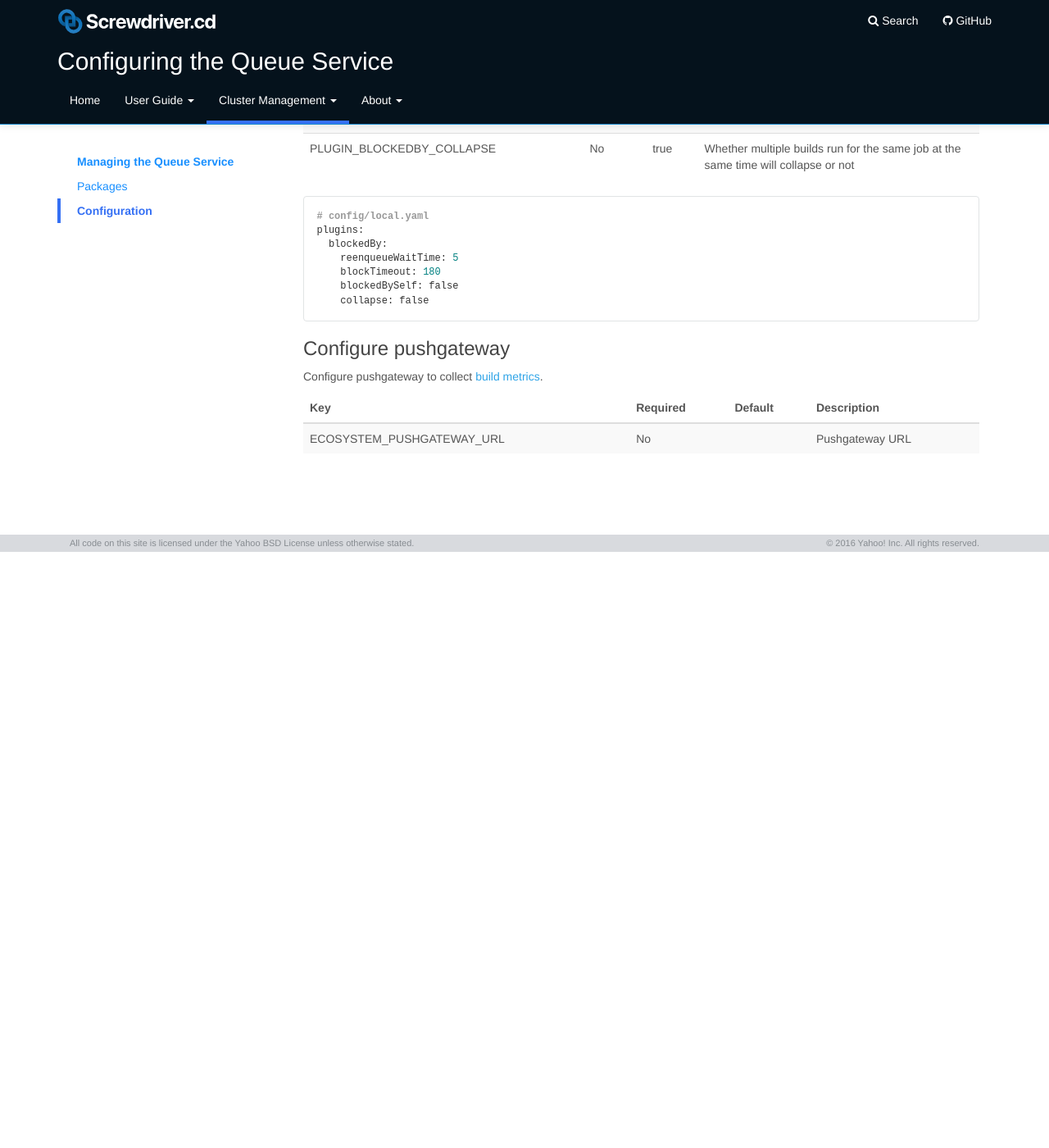
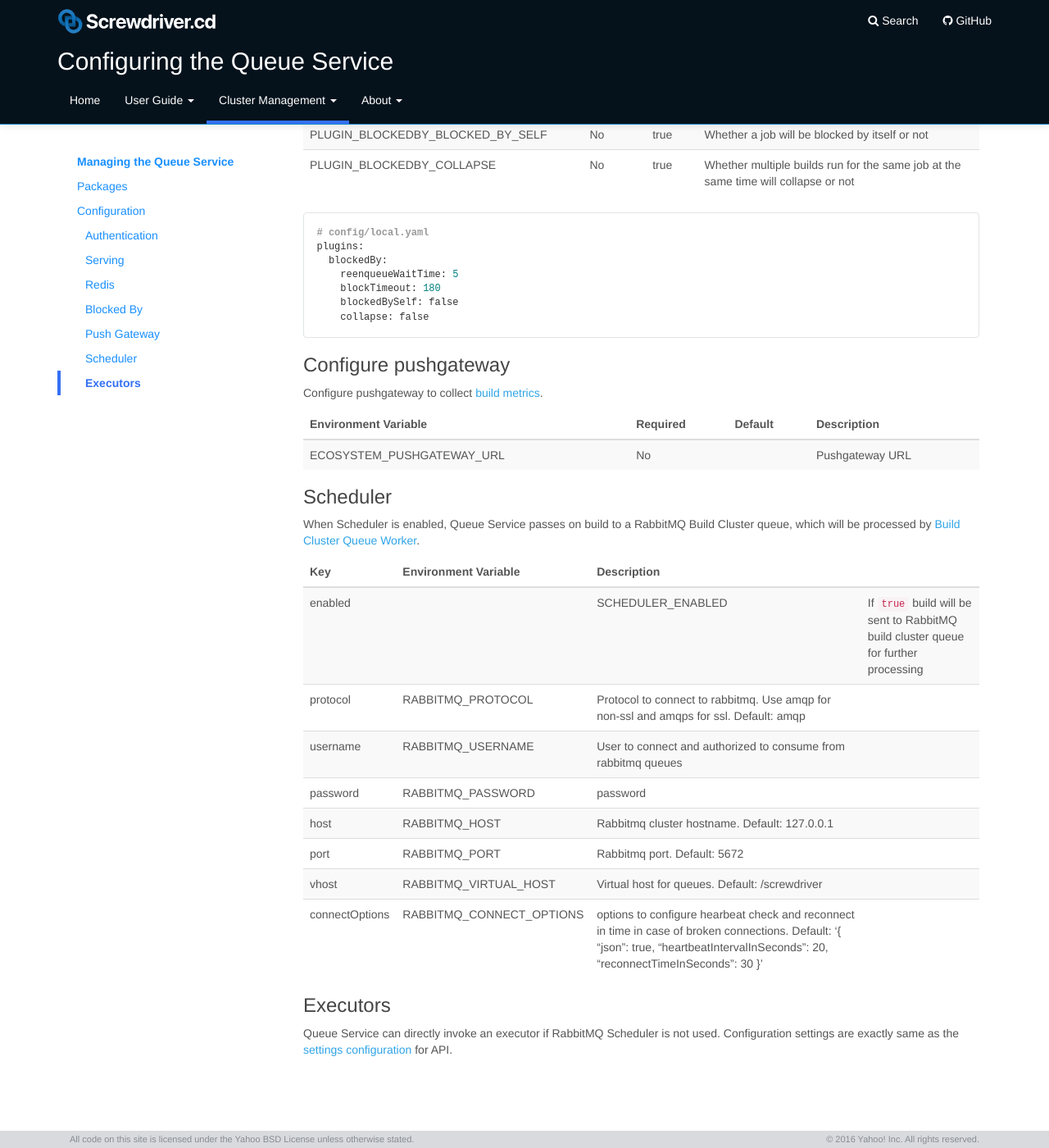
Before and after one commit to screwdriver-cd/guide, a Jekyll site: the page built from docs/cluster-management/configure-queue-service.md, in a window 1280 px wide and 1400 px high, scrolled down 2302 px. Shown: the whole window at 82% size. Built offline with Jekyll 4.4.1, drawn with Linux system fonts in a browser that asks for light colours; before the commit the page ends 2975 px from its top, so only the background shows below that; some of the changed text lies outside the part shown.

Commit message:
fix: add more cluster configuration settings (#459)

```diff
--- a/docs/cluster-management/configure-queue-service.md
+++ b/docs/cluster-management/configure-queue-service.md
@@ -11,6 +11,27 @@ toc:
       url: "#packages"
     - title: Configuration
       url: "#configuration"
+    - title: Authentication
+      url: "#authentication"
+      subitem: true
+    - title: Serving
+      url: "#serving"
+      subitem: true
+    - title: Redis
+      url: "#configure-redis-queue"
+      subitem: true
+    - title: Blocked By
+      url: "#configure-blocked-by-settings"
+      subitem: true
+    - title: Push Gateway
+      url: "#configure-pushgateway"
+      subitem: true
+    - title: Scheduler
+      url: "#scheduler"
+      subitem: true
+    - title: Executors
+      url: "#executors"
+      subitem: true
 ---
 # Managing the Queue Service
 
@@ -33,7 +54,7 @@ Screwdriver already [defaults most configuration](https://github.com/screwdriver
 
 Configure the validation of incoming JWTs from the API.
 
-| Key                   | Required | Description                                                                                           |
+| Environment Variable                   | Required | Description                                                                                           |
 |:----------------------|:--------|:------------------------------------------------------------------------------------------------------|
 | JWT_ENVIRONMENT | No      | Environment to generate the JWT for. Ex: `prod`, `beta`. If you want the JWT to not contain `environment`, don't set this environment variable (do not set it to `''`). |
 | SECRET_JWT_PRIVATE_KEY | Yes      | A private key uses for signing jwt tokens. Generate one by running `$ openssl genrsa -out jwtqs.pem 2048`                   |
@@ -55,7 +76,7 @@ auth:
 
 Configure the how the service is listening for traffic.
 
-| Key       | Default             | Description                                                                                                                                                                                                |
+| Environment Variable       | Default             | Description                                                                                                                                                                                                |
 |:----------|:--------------------|:-----------------------------------------------------------------------------------------------------------------------------------------------------------------------------------------------------------|
 | PORT      | 80                  | Port to listen on                                                                                                                                                                                          |
 | HOST      | 0.0.0.0             | Host to listen on (set to localhost to only accept connections from this machine)                                                                                                                          |
@@ -79,7 +100,7 @@ httpd:
 
 Configure some settings for setting up the Queue.
 
-| Key                | Required            |  Default              | Description       |
+| Environment Variable                | Required            |  Default              | Description       |
 |:-------------------|:---------------------|:---------------------|:-----------------------------|
 | REDIS_HOST          | Yes                  | 127.0.0.1            | Redis host                  |
 | REDIS_PORT          | Yes                  | 6379                 | Redis port                  |
@@ -105,7 +126,7 @@ queue:
 
 Configure some settings for [blockedBy](../user-guide/configuration/workflow#blocked-by).
 
-| Key                | Required            |  Default              | Description       |
+| Environment Variable                | Required            |  Default              | Description       |
 |:-------------------|:---------------------|:----------------------------------------------------|
 | PLUGIN_BLOCKEDBY_REENQUEUE_WAIT_TIME      | No                  | 1            | Minutes to wait before re-enqueuing if blocked                 |
 | PLUGIN_BLOCKEDBY_BLOCK_TIMEOUT   | No                   | 120                | Maximum minutes for a job to be blocked before timing out           |
@@ -126,6 +147,25 @@ plugins:
 
 Configure pushgateway to collect [build metrics](./collect-metrics#build-metrics).
 
-|Key                        | Required | Default | Description     |
+| Environment Variable                        | Required | Default | Description     |
 |:--------------------------|:---------|:--------|:----------------|
 |ECOSYSTEM_PUSHGATEWAY_URL  | No       |         | Pushgateway URL |
+
+### Scheduler
+
+When Scheduler is enabled, Queue Service passes on build to a RabbitMQ Build Cluster queue, which will be processed by [Build Cluster Queue Worker](./configure-buildcluster-queue-worker).
+
+| Key                   | Environment Variable | Description                                                                                           |
+|:----------------------|:---------------------|:------------------------------------------------------------------------------------------------------|
+| enabled | |SCHEDULER_ENABLED | If `true` build will be sent to RabbitMQ build cluster queue for further processing |
+| protocol | RABBITMQ_PROTOCOL | Protocol to connect to rabbitmq. Use amqp for non-ssl and amqps for ssl. Default: amqp |
+| username | RABBITMQ_USERNAME | User to connect and authorized to consume from rabbitmq queues |
+| password | RABBITMQ_PASSWORD | password |
+| host | RABBITMQ_HOST | Rabbitmq cluster hostname. Default: 127.0.0.1 |
+| port | RABBITMQ_PORT | Rabbitmq port. Default: 5672 |
+| vhost | RABBITMQ_VIRTUAL_HOST | Virtual host for queues. Default: /screwdriver |
+| connectOptions | RABBITMQ_CONNECT_OPTIONS | options to configure hearbeat check and reconnect in time in case of broken connections. Default: '{ "json": true, "heartbeatIntervalInSeconds": 20, "reconnectTimeInSeconds": 30 }' |
+
+### Executors
+
+Queue Service can directly invoke an executor if RabbitMQ Scheduler is not used. Configuration settings are exactly same as the [settings configuration](./configure-api#executor-plugin) for API.
```
Also changed, not shown: docs/cluster-management/configure-api.md (+1 -0 lines), docs/cluster-management/configure-buildcluster-queue-worker.md (+40 -1 lines).
